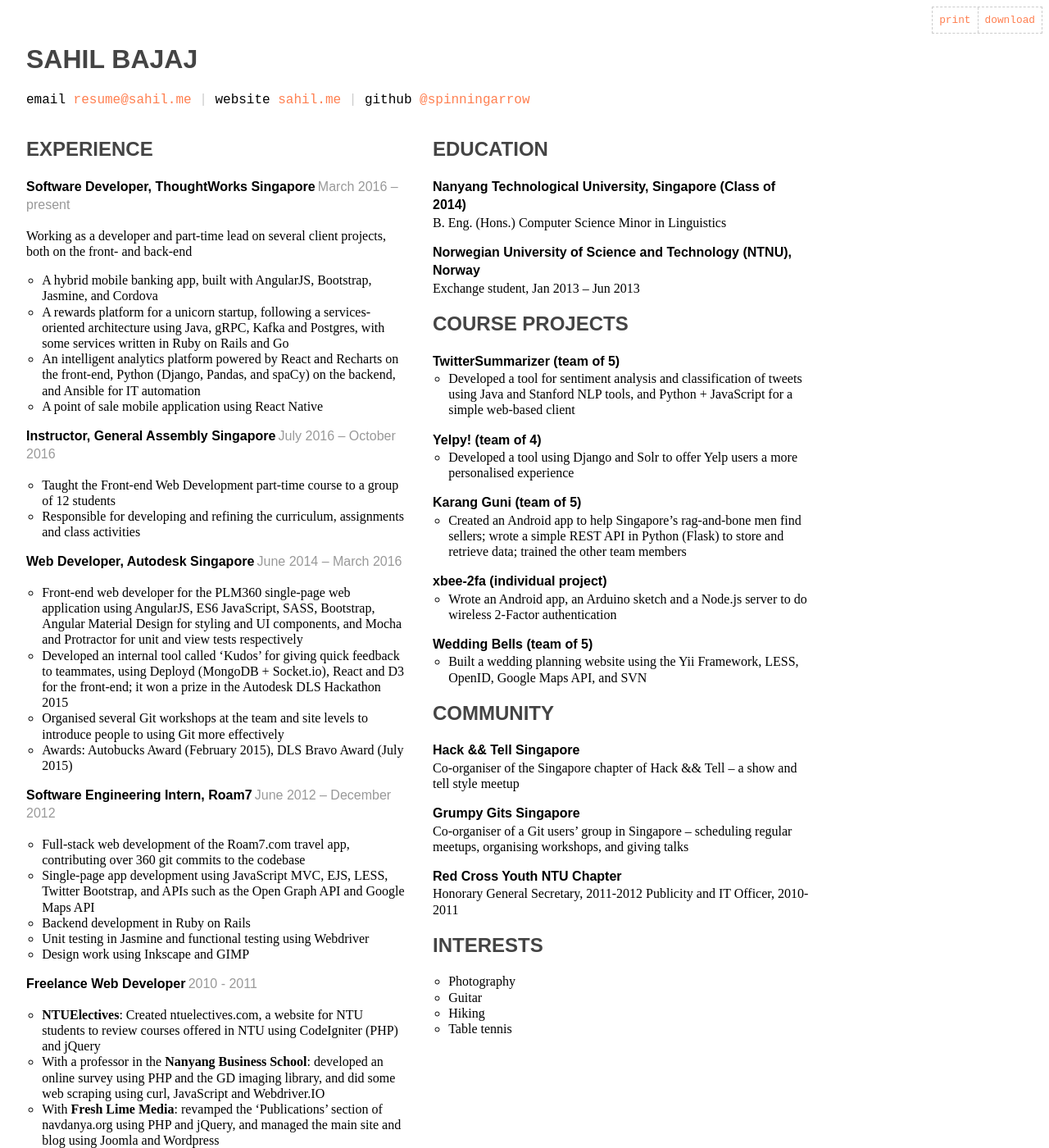
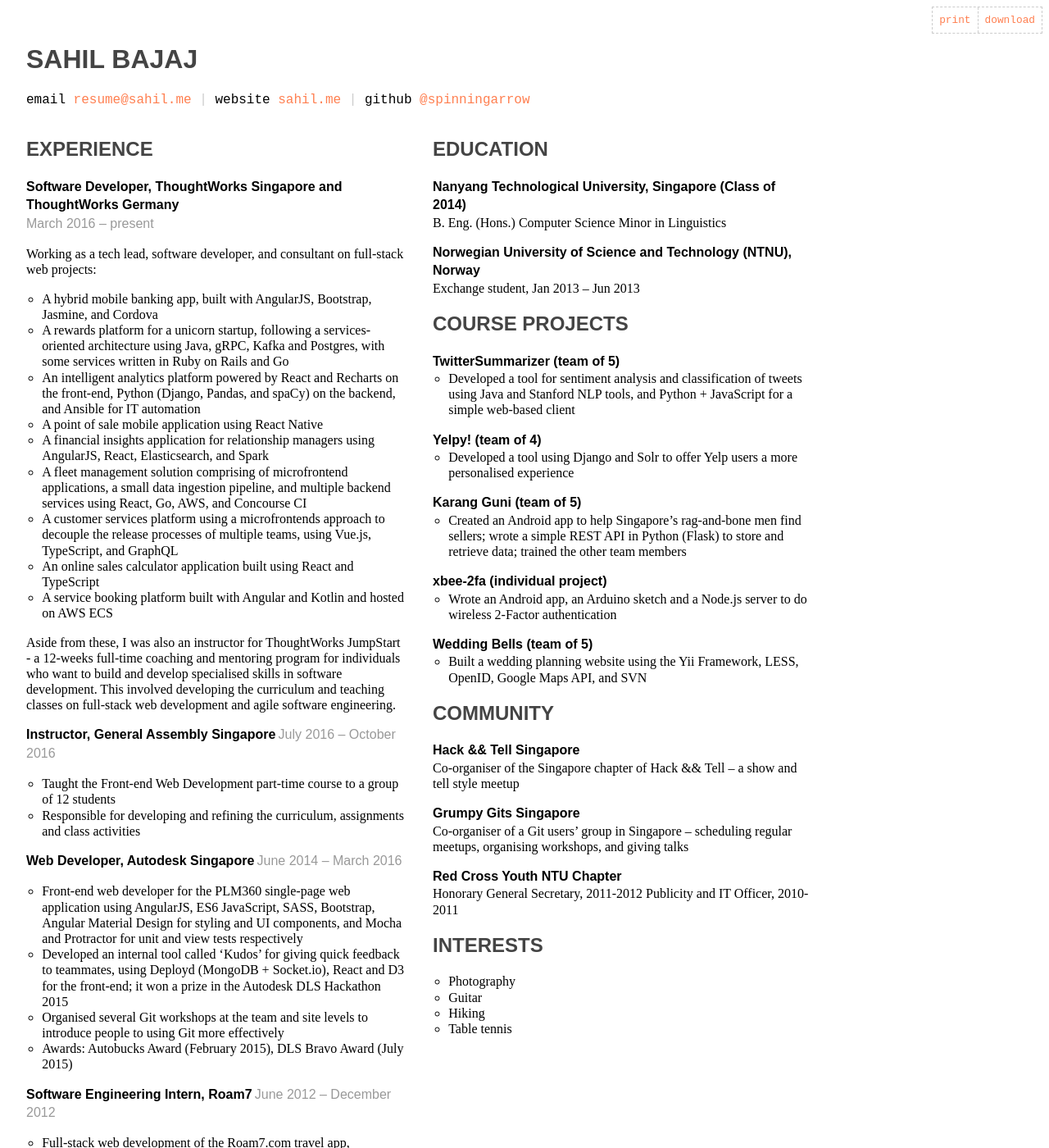
Before and after one commit to spinningarrow/resume, a Jekyll site: the page built from resume.md, in a window 1280 px wide and 1400 px high. Shown: the whole window at 82% size. Built offline with Jekyll 4.4.1, drawn with Linux system fonts in a browser that asks for light colours; our own code applies the rules of GitHub Pages for plain Markdown files.

Commit message:
Update resume.md

```diff
--- a/resume.md
+++ b/resume.md
@@ -11,11 +11,11 @@ Sahil Bajaj
 Experience
 ----------
 
-### Software Developer, ThoughtWorks Singapore
+### Software Developer, ThoughtWorks Singapore and ThoughtWorks Germany
 #### March 2016 – present
 
-Working as a developer and part-time lead on several client projects, both on
-the front- and back-end
+Working as a tech lead, software developer, and consultant on full-stack web
+projects:
 
 - A hybrid mobile banking app, built with AngularJS, Bootstrap, Jasmine,
   and Cordova
@@ -26,6 +26,13 @@ the front- and back-end
   front-end, Python (Django, Pandas, and spaCy) on the backend, and Ansible
   for IT automation
 - A point of sale mobile application using React Native
+- A financial insights application for relationship managers using AngularJS, React, Elasticsearch, and Spark
+- A fleet management solution comprising of microfrontend applications, a small data ingestion pipeline, and multiple backend services using React, Go, AWS, and Concourse CI
+- A customer services platform using a microfrontends approach to decouple the release processes of multiple teams, using Vue.js, TypeScript, and GraphQL
+- An online sales calculator application built using React and TypeScript
+- A service booking platform built with Angular and Kotlin and hosted on AWS ECS
+
+Aside from these, I was also an instructor for ThoughtWorks JumpStart - a 12-weeks full-time coaching and mentoring program for individuals who want to build and develop specialised skills in software development. This involved developing the curriculum and teaching classes on full-stack web development and agile software engineering.
 
 ### Instructor, General Assembly Singapore
 #### July 2016 – October 2016
```
